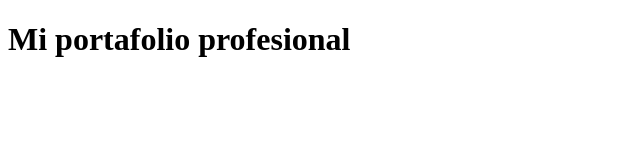
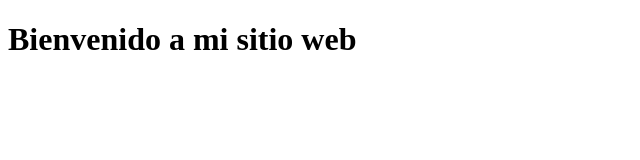
Before and after one commit to Alegaelg/Git, a plain HTML site: page index.html in a window 1280 px wide. Shown: the whole page, without its empty margins (0-640 px from the left). Drawn offline with Linux system fonts and the light colour scheme.

Commit message:
Cambiar titulo a Bienvenido a mi sitio web

```diff
--- a/index.html
+++ b/index.html
@@ -6,6 +6,6 @@
     <title>Document</title>
 </head>
 <body>
-    <h1>Mi portafolio profesional</h1>
+    <h1>Bienvenido a mi sitio web</h1>
 </body>
 </html>
```
